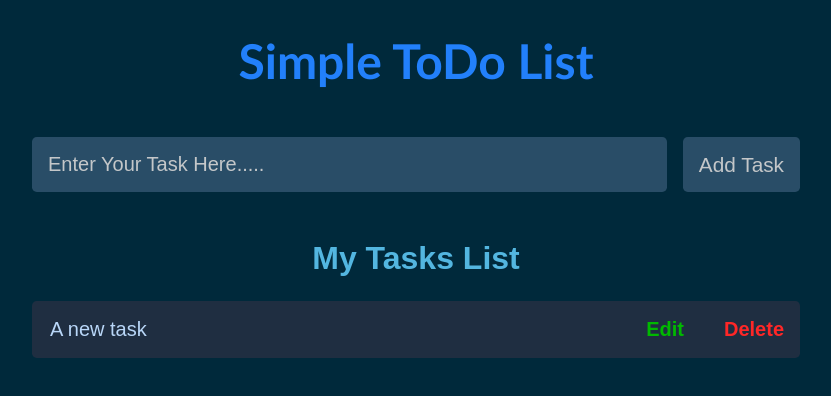
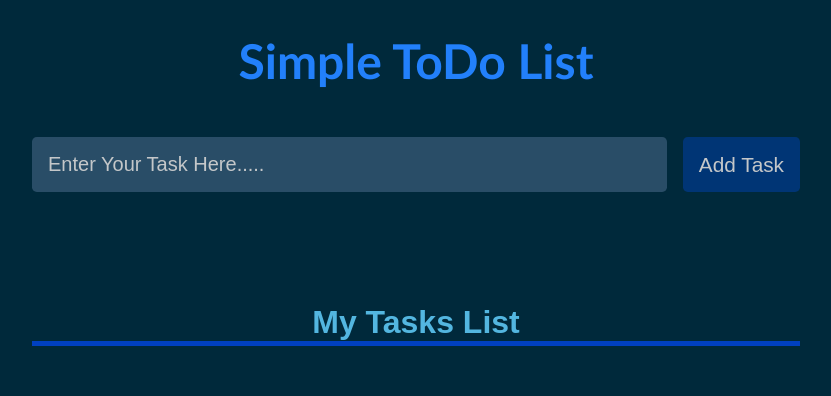
Before and after one commit to HossainRafi/JsToDo, a plain HTML site: page index.html in a window 1280 px wide. Shown: the whole page, without its empty margins (224-1055 px from the left). Drawn offline with nearby package versions, Linux system fonts and the light colour scheme.

Commit message:
project done

```diff
--- a/index.html
+++ b/index.html
@@ -4,6 +4,7 @@
     <meta charset="UTF-8" />
     <meta http-equiv="X-UA-Compatible" content="IE=edge" />
     <meta name="viewport" content="width=device-width, initial-scale=1.0" />
+    <link rel="shortcut icon" href="favicon.png" type="image/x-icon" />
     <link
       rel="stylesheet"
       href="https://maxst.icons8.com/vue-static/landings/line-awesome/line-awesome/1.3.0/css/line-awesome.min.css"
@@ -30,7 +31,7 @@
       <section class="task-list">
         <h2>My Tasks List</h2>
         <div id="tasks">
-          <div class="task">
+          <!-- <div class="task">
             <div class="content">
               <input type="text" class="text" value="A new task" readonly />
             </div>
@@ -38,7 +39,7 @@
               <button class="edit">Edit</button>
               <button class="delete">Delete</button>
             </div>
-          </div>
+          </div> -->
         </div>
       </section>
     </main>
--- a/style.css
+++ b/style.css
@@ -57,7 +57,7 @@ button {
 #new-task-submit {
   font-size: 1.3rem;
   font-weight: 500;
-  background: #5f7c9f70;
+  background: #003575;
   cursor: pointer;
   color: #c4c7c9;
   border-radius: .3rem;
@@ -84,6 +84,8 @@ main {
 }
 
 .task-list h2 {
+  border-bottom: 5px solid #0040c0;
+  margin-top: 4rem;
   font-size: 2rem;
   font-weight: 600;
   color: #53b6e0;
@@ -113,7 +115,7 @@ main {
 }
 
 .task .content .text:not(:read-only) {
-  color: red;
+  color: #b9d7f8;
 }
 
 .task .actions {
```
Also changed, not shown: favicon.png (added).
